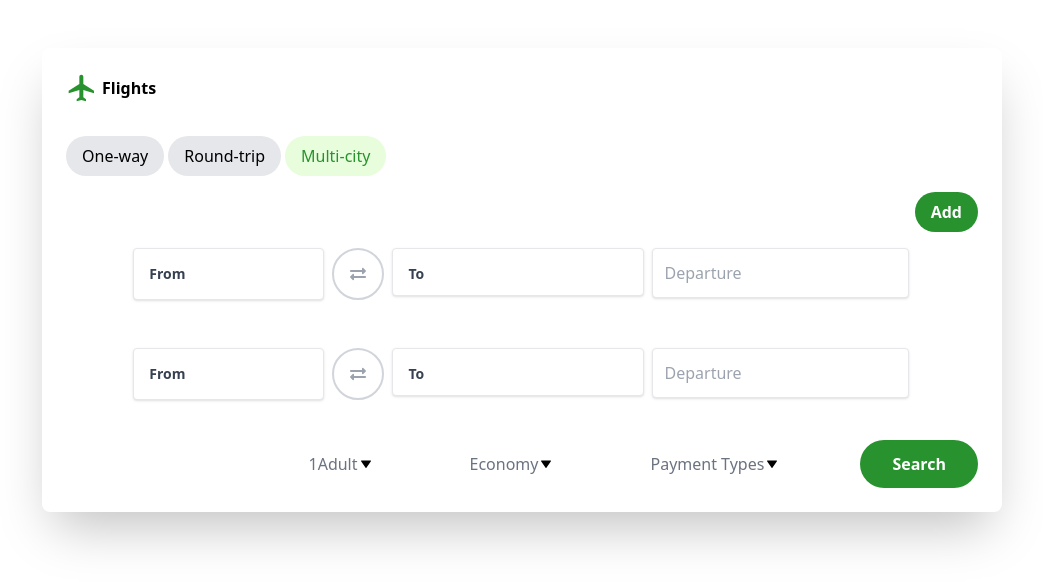
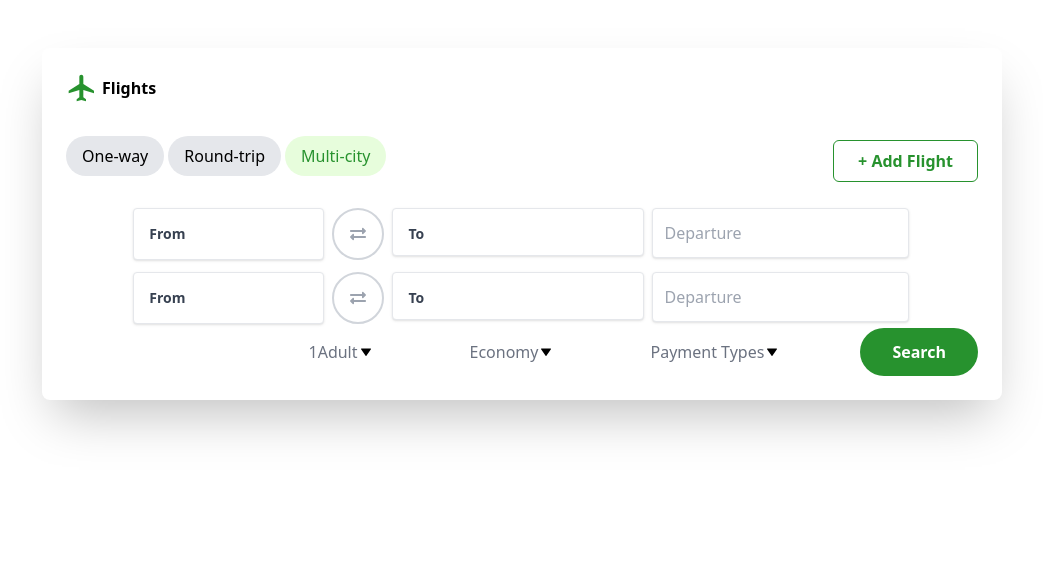
Before and after one commit to rajibrahman74/flight-booking-task, a React (Vite) app: page / in a window 1280 px wide. Both pictures are taken after a click on the button "Multi-city". Shown: the top 586 px of the page, without its empty margins (118-1161 px from the left). Built offline with nearby package versions, Linux system fonts and the light colour scheme.

Commit message:
[ADD&FIX]-add-button-and-Remove-button

```diff
--- a/src/components/MultiCityForm.jsx
+++ b/src/components/MultiCityForm.jsx
@@ -118,19 +118,19 @@ const MultiCityForm = () => {
 
   return (
     <>
-      <div className="flex justify-end mb-2">
+      <div className="flex justify-end mb-2 relative">
         <button
-          className="bg-[#27922e] hover:bg-[#165e1a] text-white font-bold py-2 px-4 rounded-full focus:outline-none focus:shadow-outline"
+          className="absolute bottom-[10px] text-[#27922e] border border-[#27922e] hover:bg-[#e7fddc] font-bold py-2 px-6 rounded-md focus:outline-none focus:shadow-outline"
           type="button"
           onClick={handleAddField}
         >
-          Add
+          + Add Flight
         </button>
       </div>
       {Object.keys(formFields).map((index) => {
         const field = formFields[index];
         return (
-          <div className="mb-4" key={index}>
+          <div className="-mb-5" key={index}>
             <form className="px-8 pt-2 pb-2">
               <div className="flex mb-4 mx-auto w-11/12">
                 <div className="w-1/3 pr-2">
@@ -240,13 +240,13 @@ const MultiCityForm = () => {
                   />
                 </div>
                 {index >= 2 && (
-                  <div className="flex justify-end">
+                  <div className="flex justify-end -me-20">
                     <button
                       className=" py-2 px-4 rounded focus:outline-none focus:shadow-outline"
                       type="button"
                       onClick={() => handleRemoveField(index)}
                     >
-                      <TiDelete className="h-8 w-8 text-red-600"></TiDelete>
+                      <TiDelete className="h-9 w-9 text-[#767676] hover:text-black"></TiDelete>
                     </button>
                   </div>
                 )}
```
Also changed, not shown: src/components/Tabs.jsx (line endings or trailing spaces).
